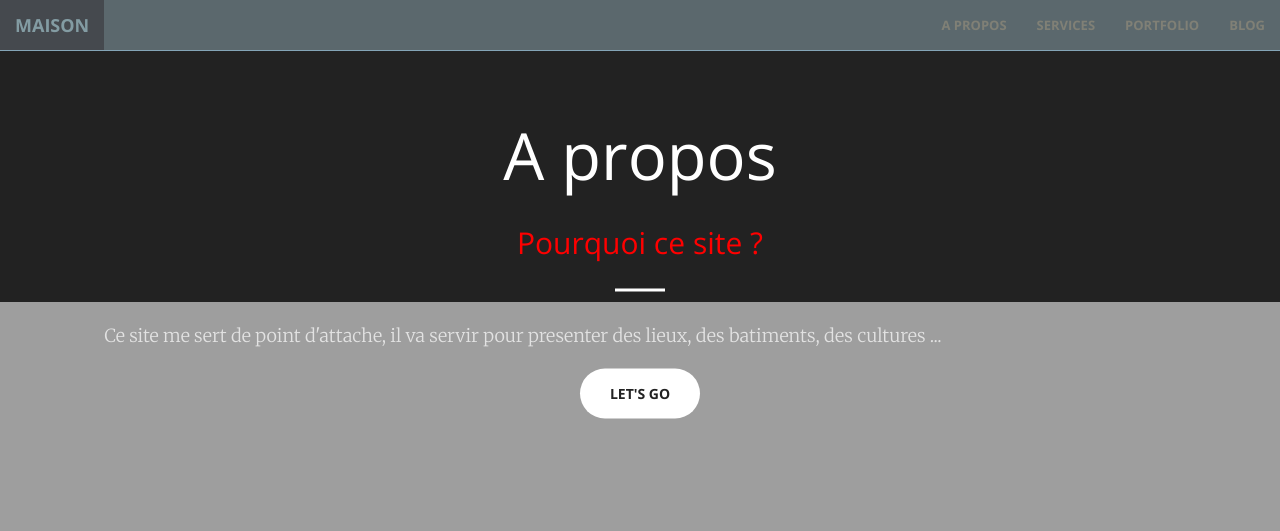
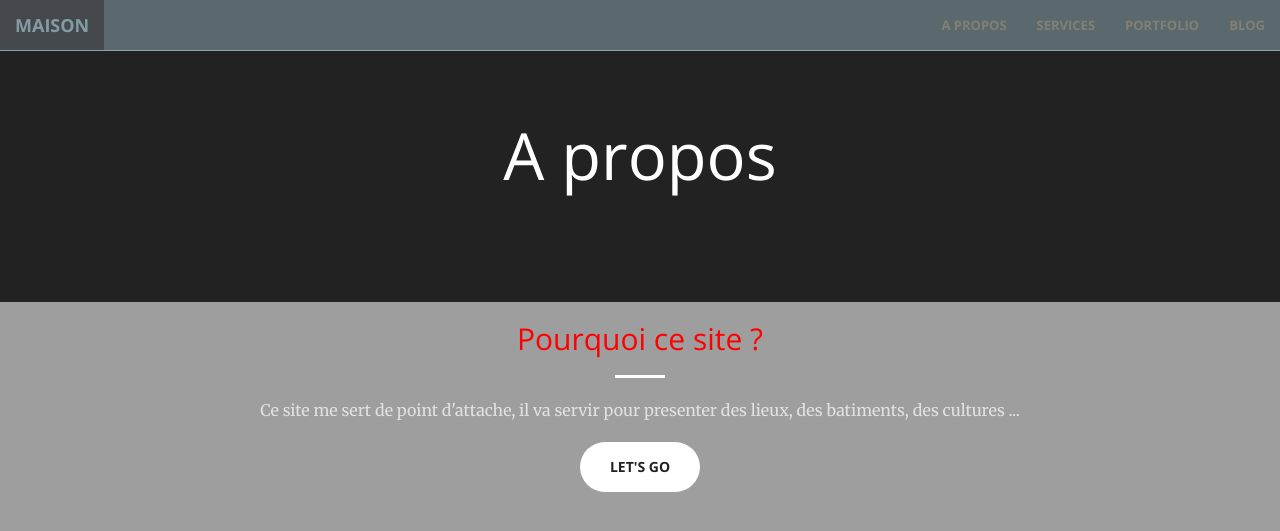
Before and after one commit to daily-frenchy/open, a Jekyll site: the page built from about.html, in a window 1280 px wide and 900 px high. Shown: the top 531 px of the window. Built offline with Jekyll 4.4.1, drawn with Linux system fonts in a browser that asks for light colours.

Commit message:
Update about.html

```diff
--- a/about.html
+++ b/about.html
@@ -6,15 +6,10 @@ title: A propos
 <div class="about">
 	<div class="container">
 		<div class="row">
-			<div class="about-content">
-				<div class="about-content-inner">
-					<h2>Pourquoi ce site ?</h2>
-						<hr class="light">
-							<p class="text-faded">Ce site me sert de point d'attache, il va servir pour presenter des lieux, des batiments, des cultures ...</p>
-								<a href="#" class="btn btn-default btn-xl">Let's Go</a>
+			<h2>Pourquoi ce site ?</h2>
+				<hr class="light">
+					<p class="text-faded">Ce site me sert de point d'attache, il va servir pour presenter des lieux, des batiments, des cultures ...</p>
+						<a href="#" class="btn btn-default btn-xl">Let's Go</a>
 				</div>
 			</div>
-
 		</div>
-	</div>
-	</div>
```
